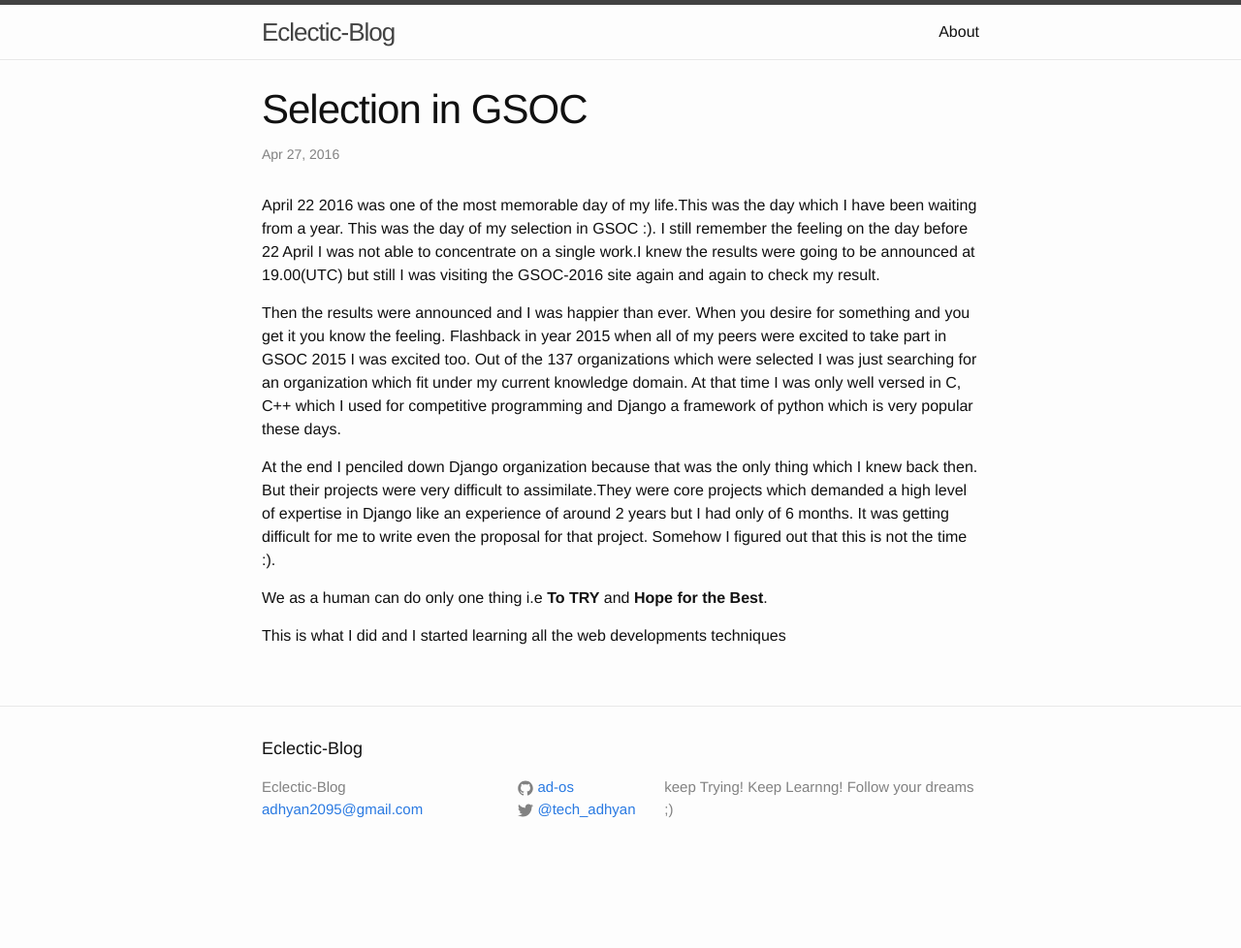
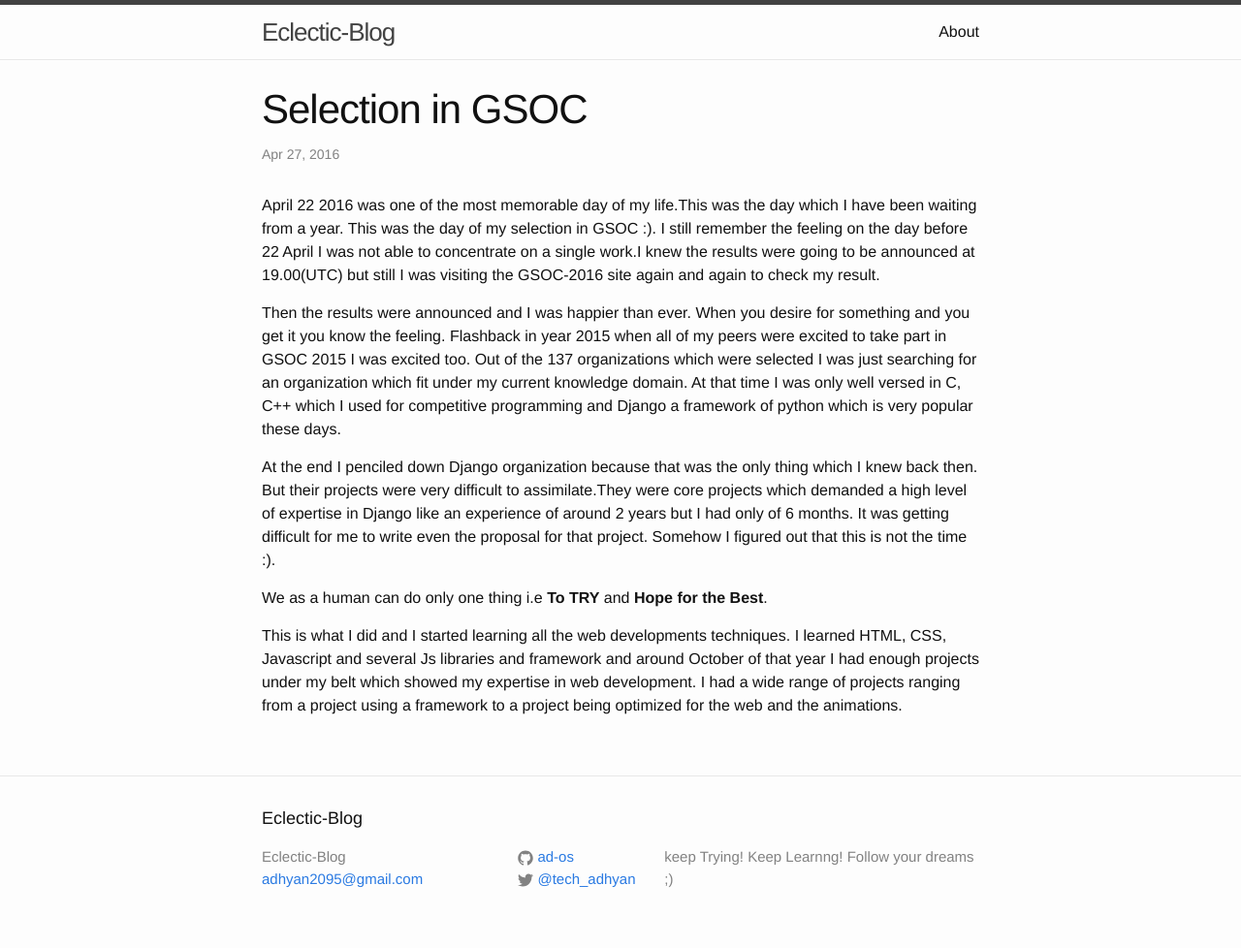
Before and after one commit to ad-os/Blog, a Jekyll site: the page built from _posts/2016-04-27-Gsoc1.md, in a window 1280 px wide. Shown: the whole page at 97% size. Built offline with Jekyll 4.4.1, drawn with Linux system fonts in a browser that asks for light colours; before the commit the page ends 906 px from its top, so only the background shows below that.

Commit message:
First GSOC post

```diff
--- a/_posts/2016-04-27-Gsoc1.md
+++ b/_posts/2016-04-27-Gsoc1.md
@@ -23,4 +23,7 @@
 
 We as a human can do only one thing i.e **To TRY** and **Hope for the Best**.
 
-This is what I did and I started learning all the web developments techniques
+This is what I did and I started learning all the web developments techniques. I learned HTML, CSS, Javascript and several
+Js libraries and framework and around October of that year I had enough projects under my belt which showed my expertise in
+web development. I had a wide range of projects ranging from a project using a framework to a project being optimized for
+the web and the animations.
```
